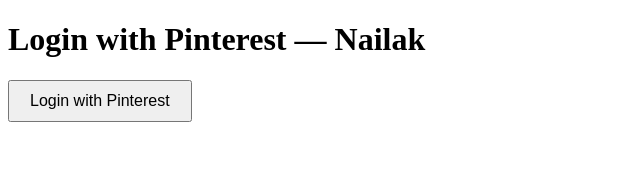
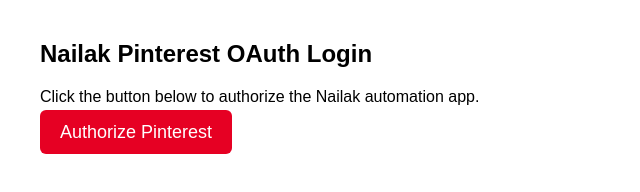
Before and after one commit to VladChat/post.equalle.com, a plain HTML site: page pinterest/oauth/login_nailak.html in a window 1280 px wide. Shown: the whole page, without its empty margins (0-640 px from the left). Drawn offline with Linux system fonts and the light colour scheme.

Commit message:
Update login_nailak.html

```diff
--- a/pinterest/oauth/login_nailak.html
+++ b/pinterest/oauth/login_nailak.html
@@ -1,15 +1,33 @@
 <!DOCTYPE html>
 <html>
 <head>
-  <meta charset="UTF-8">
-  <title>Login with Pinterest (Nailak)</title>
+  <meta charset="UTF-8" />
+  <title>Nailak Pinterest OAuth Login</title>
+  <style>
+    body { font-family: Arial, sans-serif; margin: 40px; }
+    a.button {
+      padding: 12px 20px;
+      background: #e60023;
+      color: #fff;
+      text-decoration: none;
+      border-radius: 6px;
+      font-size: 18px;
+    }
+  </style>
 </head>
 <body>
-  <h1>Login with Pinterest — Nailak</h1>
 
-  <a href="https://www.pinterest.com/oauth/?client_id=1538940&redirect_uri=https://post.equalle.com/pinterest/oauth/nailak&response_type=code&scope=boards:read,pins:read,pins:write,ads:read">
-    <button style="padding:10px 20px;font-size:16px;">Login with Pinterest</button>
-  </a>
+<h2>Nailak Pinterest OAuth Login</h2>
+
+<p>Click the button below to authorize the Nailak automation app.</p>
+
+<a class="button"
+   href="https://www.pinterest.com/oauth/?client_id=1538940
+&redirect_uri=https://post.equalle.com/pinterest/oauth/redirect_nailak.html
+&response_type=code
+&scope=boards:read,pins:read,user_accounts:read,boards:write,pins:write">
+  Authorize Pinterest
+</a>
 
 </body>
 </html>
```
